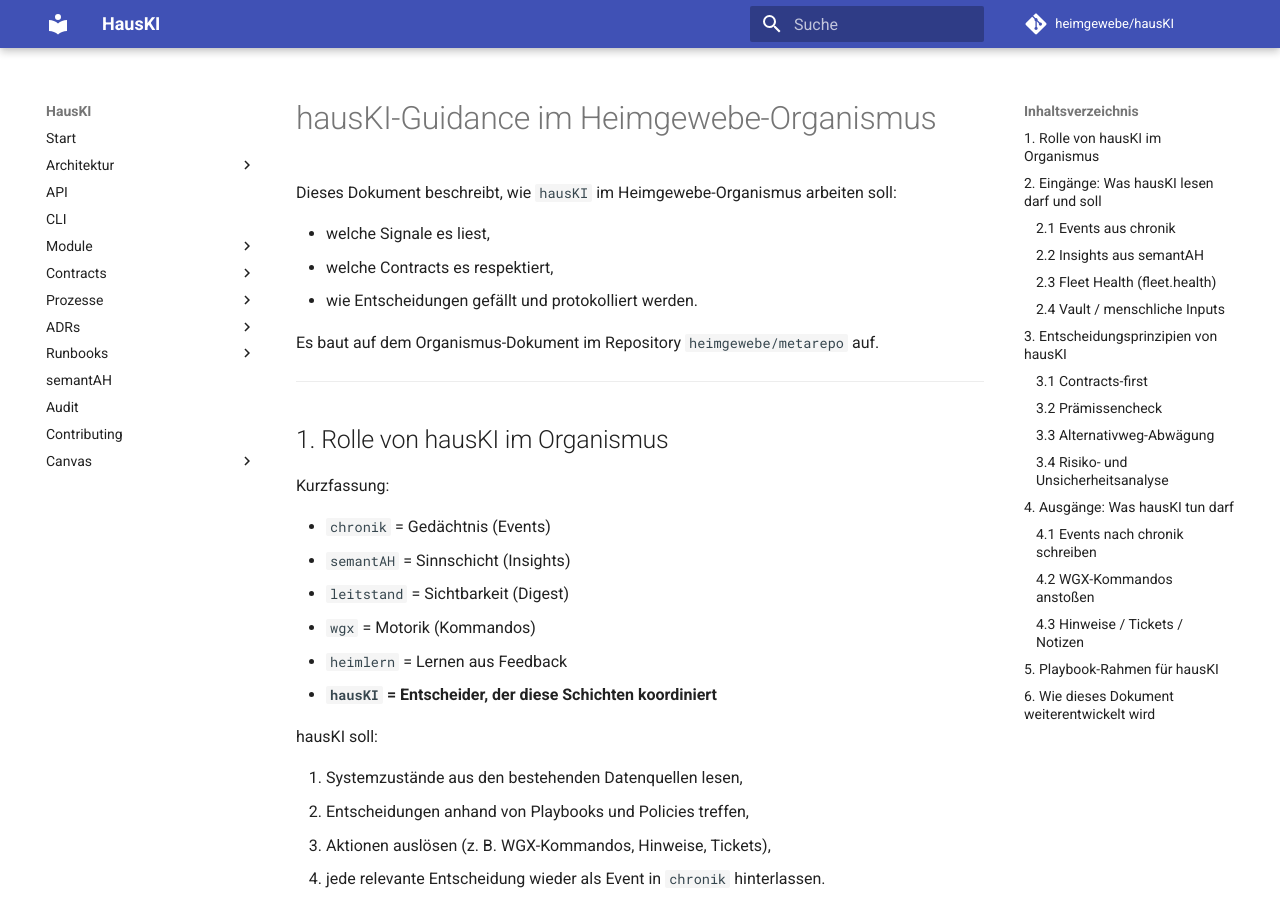
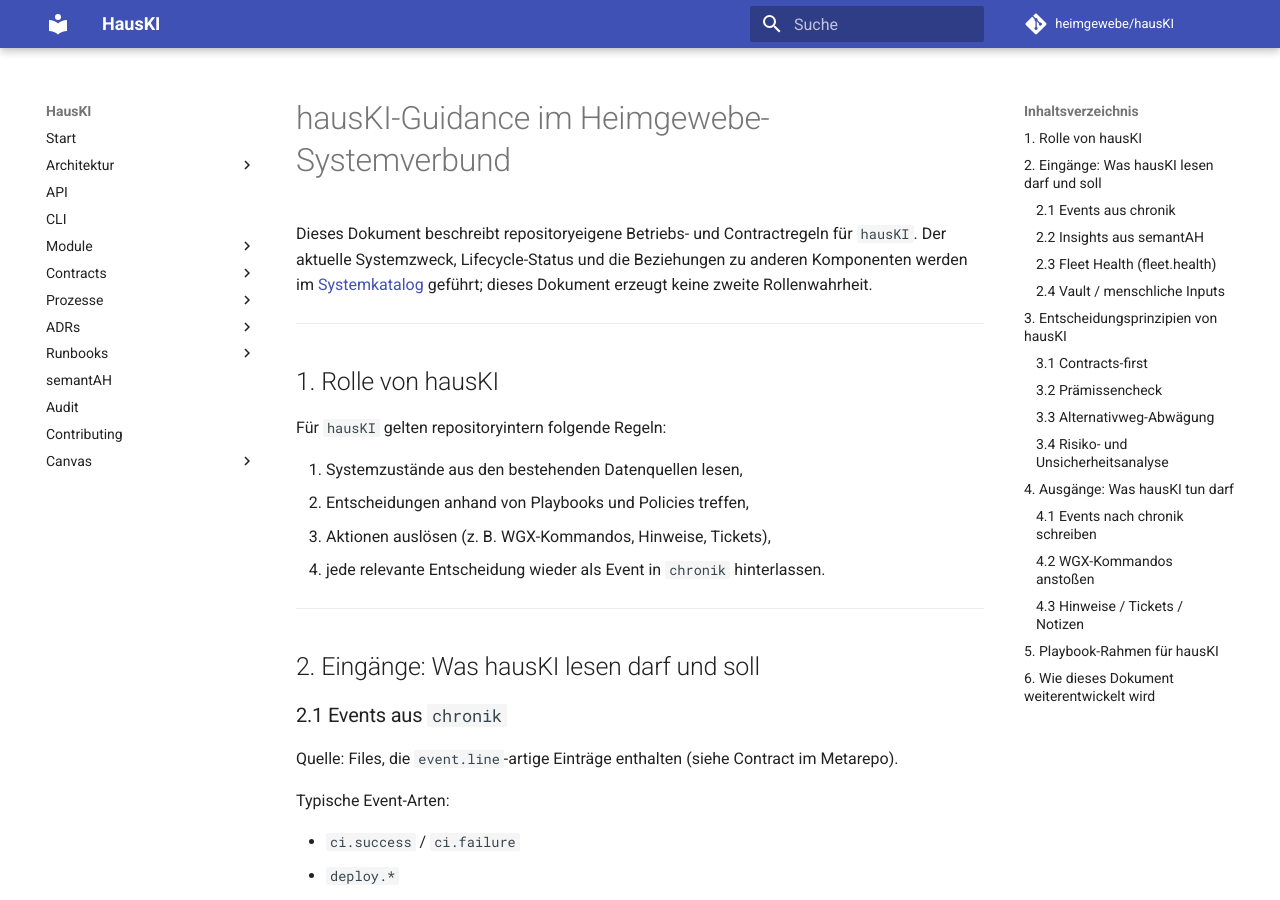
Before and after one commit to heimgewebe/hausKI, an MkDocs documentation site: the page built from docs/hauski-guidance.md, in a window 1280 px wide and 900 px high. Built offline with MkDocs 1.6.1 and Material for MkDocs 9.7.7, drawn with Linux system fonts in a browser that asks for light colours; comment, search, counter and statistics services are not loaded; some of the changed text lies outside the part shown.

Commit message:
docs: migrate system context to Systemkatalog

```diff
--- a/docs/hauski-guidance.md
+++ b/docs/hauski-guidance.md
@@ -1,28 +1,16 @@
-# hausKI-Guidance im Heimgewebe-Organismus
+# hausKI-Guidance im Heimgewebe-Systemverbund
 
-Dieses Dokument beschreibt, wie `hausKI` im Heimgewebe-Organismus arbeiten soll:
-
-- welche Signale es liest,
-- welche Contracts es respektiert,
-- wie Entscheidungen gefällt und protokolliert werden.
-
-Es baut auf dem Organismus-Dokument im Repository `heimgewebe/metarepo` auf.
-<!-- (`docs/heimgewebe-organismus.md` im Metarepo). -->
+Dieses Dokument beschreibt repositoryeigene Betriebs- und Contractregeln für `hausKI`.
+Der aktuelle Systemzweck, Lifecycle-Status und die Beziehungen zu anderen Komponenten werden
+im [Systemkatalog](https://github.com/heimgewebe/systemkatalog) geführt; dieses Dokument erzeugt
+keine zweite Rollenwahrheit.
 
 ---
 
-## 1. Rolle von hausKI im Organismus
+## 1. Rolle von hausKI
 
-Kurzfassung:
+Für `hausKI` gelten repositoryintern folgende Regeln:
 
-- `chronik` = Gedächtnis (Events)
-- `semantAH` = Sinnschicht (Insights)
-- `leitstand` = Sichtbarkeit (Digest)
-- `wgx` = Motorik (Kommandos)
-- `heimlern` = Lernen aus Feedback
-- **`hausKI` = Entscheider, der diese Schichten koordiniert**
-
-hausKI soll:
 
 1. Systemzustände aus den bestehenden Datenquellen lesen,
 2. Entscheidungen anhand von Playbooks und Policies treffen,
@@ -223,4 +211,4 @@ Auch wenn die konkrete Implementierung in Code erfolgt, folgt jedes Playbook gro
 - hausKI-Implementierung verweist in Kommentaren explizit auf relevante Abschnitte dieses Dokuments.
 
 Ziel: Entscheidungen von hausKI sind nicht „magisch“, sondern aus
-Organismus-Regeln und Contracts nachvollziehbar.
+Systemregeln und Contracts nachvollziehbar.
```
Also changed, not shown: README.md (+9 -8 lines).
